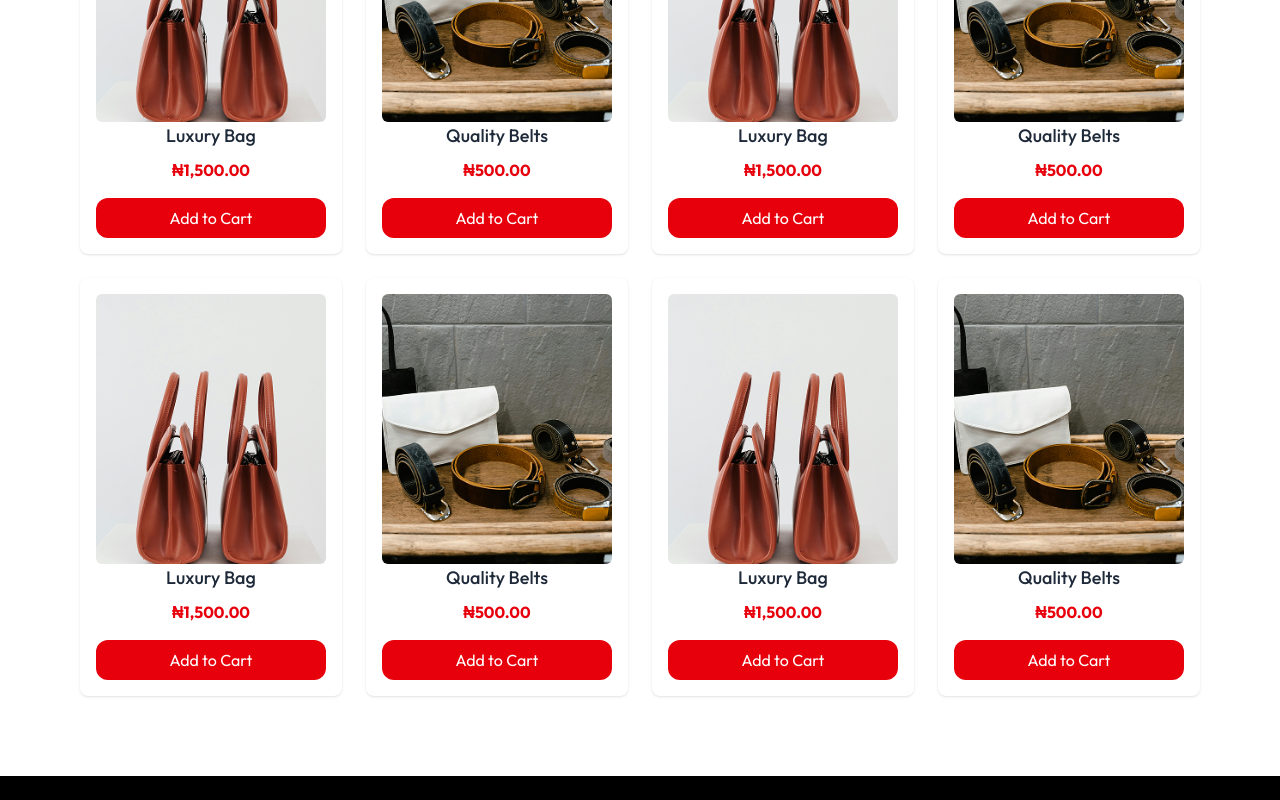
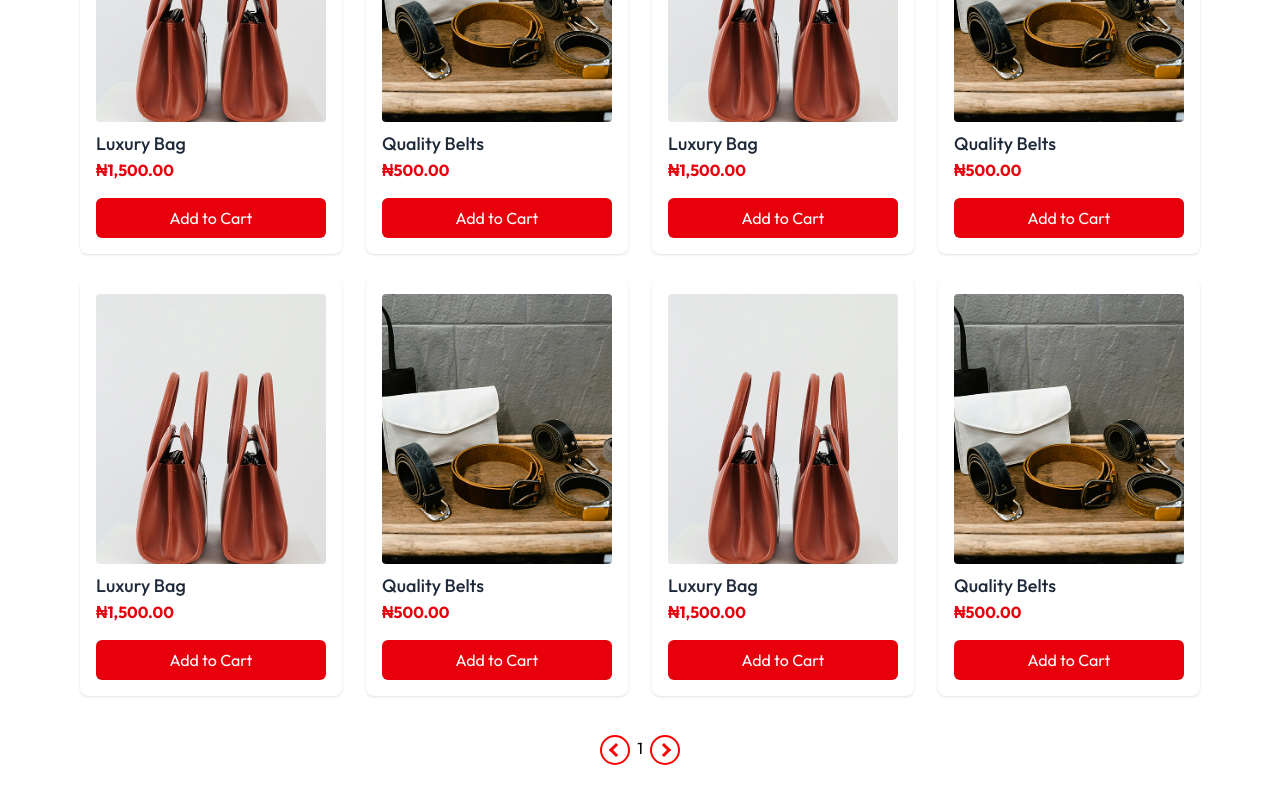
Before and after one commit to DanielGad/Pepsa-User-App, a React (Vite) app: page / in a window 1280 px wide. Shown: the part 820-1620 px from the top of the page. Built offline with nearby package versions, Linux system fonts and the light colour scheme; a web font is replaced by a local one.

Commit message:
Added changes to Review section

```diff
--- a/src/global.css
+++ b/src/global.css
@@ -38,3 +38,48 @@
 .custom-next:hover {
   background-color: rgba(255, 255, 255, 1);
 }
+
+
+
+
+
+/* Custom navigation arrows */
+.custom-prev-home,
+.custom-next-home {
+  width: 30px;
+  height: 30px;
+  border: 2px solid red;
+  border-radius: 50%;
+  display: flex;
+  align-items: center;
+  justify-content: center;
+  cursor: pointer;
+  bottom: -20px;
+  transform: translateY(-50%);
+  position: absolute;
+}
+
+.custom-prev-home::after,
+.custom-next-home::after {
+  content: '';
+  width: 10px;
+  height: 10px;
+  border-top: 3px solid red; /* Arrow color */
+  border-right: 3px solid red; /* Arrow color */
+}
+
+.custom-prev-home::after {
+  transform: rotate(-135deg);
+  margin-right: -2px;
+}
+
+.custom-next-home::after {
+  transform: rotate(45deg);
+  margin-left: -2px;
+}
+
+/* Hover effects */
+.custom-prev-home:hover,
+.custom-next-home:hover {
+  background-color: rgba(255, 255, 255, 1);
+}
--- a/src/pages/Home.tsx
+++ b/src/pages/Home.tsx
@@ -44,28 +44,46 @@ const Home = () => {
       </section>
 
       {/* Products Section */}
-      <section className="w-full mt-12 px-4 lg:px-20 mb-20">
-        <h2 className="text-2xl font-semibold text-gray-800 mb-6">Featured Products</h2>
+      <section className="w-full mt-5 md:mt-12 px-4 lg:px-20 mb-10">
+        <h2 className="text-2xl font-semibold text-gray-800 mb-2 md:mb-6">Featured Products</h2>
 
-        <div className="grid grid-cols-2 md:grid-cols-4 gap-6">
+        <div className="grid grid-cols-2 md:grid-cols-4 gap-4 md:gap-6">
           {Products.slice(0, 8).map((product) => (
-            <div key={product.id} className="bg-white shadow rounded-lg p-4 flex flex-col items-center text-center">
+            <div key={product.id} className="bg-white shadow rounded-lg md:p-4 flex flex-col items-center text-center">
               <Link to={`/product/${product.id}`}>
               <img
                 src={product.image?.[1] || product.image?.[0]}
                 alt={product.name}
-                className="w-60 h-full object-cover rounded-md mb-4"
+                className="w-60 h-full object-cover rounded mb-4"
               />
               </Link>
-              <h3 className="text-lg font-medium text-gray-800">{product.name}</h3>
-              <p className="text-red-600 font-bold mt-2">₦{(product.price ?? 0).toLocaleString(undefined, { minimumFractionDigits: 2, maximumFractionDigits: 2 })}
-              </p>
-              <button className="mt-4 bg-red-600 text-white w-full py-2 rounded-xl hover:bg-red-900 transition transform active:scale-90 cursor-pointer" onClick={() => addToCart(product, selectedVariation, quantity)}>
-                Add to Cart
-              </button>
+              <div className='w-full text-left'>
+                <h3 className="text-lg font-medium text-gray-800 mt-2">{product.name}</h3>
+                <p className="text-red-600 font-bold">₦{(product.price ?? 0).toLocaleString(undefined, { minimumFractionDigits: 2, maximumFractionDigits: 2 })}
+                </p>
+                <button className="mt-4 bg-red-600 text-white w-full py-2 rounded-md hover:bg-red-900 transition transform active:scale-90 cursor-pointer" onClick={() => addToCart(product, selectedVariation, quantity)}>
+                  Add to Cart
+                </button>
+              </div>
             </div>
           ))}
         </div>
+
+        <div className='relative flex justify-center items-center mt-10 md:hidden'>
+          <span className="custom-prev-home absolute left-30 z-10"></span>
+          1
+          <span className="custom-next-home absolute right-30 z-10"></span>
+        </div>
+
+        <div className='hidden md:block'>
+          <div className='relative flex justify-center items-center mt-10'>
+            <span className="custom-prev-home absolute left-130 z-10"></span>
+            1
+            <span className="custom-next-home absolute right-130 z-10"></span>
+          </div>
+        </div>
+
+
       </section>
 
       <Footer />
--- a/src/pages/ProductDetails.tsx
+++ b/src/pages/ProductDetails.tsx
@@ -1,6 +1,6 @@
 import { useParams } from "react-router-dom";
 import products from "../assets/products.json"; // Adjust path as needed
-import { FaRegStar, FaStar, FaStarHalf } from "react-icons/fa";
+import { FaRegStar, FaStar, FaStarHalf, FaChevronDown, FaChevronUp } from "react-icons/fa";
 import { useState } from "react";
 import { Swiper, SwiperSlide } from "swiper/react";
 import { Autoplay, Pagination, Navigation } from "swiper/modules";
@@ -15,8 +15,18 @@ const ProductDetails = () => {
   const { addToCart } = useCart();
   const [quantity, setQuantity] = useState(1);
   const [selectedVariation, setSelectedVariation] = useState(product?.Variation[0]);
+  const [showReviews, setShowReviews] = useState(true);
+  const [visibleCount, setVisibleCount] = useState(3);
 
   if (!product) return <div className="p-10">Product not found</div>;
+
+  const toggleReviews = () => {
+    setShowReviews(!showReviews);
+  };
+
+  const loadMore = () => {
+    setVisibleCount((prev) => prev + 3);
+  };
 
   return (
     <><div className="p-6 md:p-20 grid grid-cols-1 md:grid-cols-2 gap-10 mt-[-50px]">
@@ -28,7 +38,7 @@ const ProductDetails = () => {
             slidesPerView={1}
             loop
             autoplay={{ delay: 4000, disableOnInteraction: false }}
-            className="rounded-2xl"
+            className="rounded-sm"
             navigation={{
               nextEl: '.custom-next',
               prevEl: '.custom-prev',
@@ -39,7 +49,7 @@ const ProductDetails = () => {
                 <img
                   src={img}
                   alt={`About slide ${i + 1}`}
-                  className="w-full h-96 rounded-2xl object-cover" />
+                  className="w-full h-96 rounded-sm object-cover" />
               </SwiperSlide>
             ))}
             <div className="custom-prev absolute left-4 z-10"></div>
@@ -49,9 +59,9 @@ const ProductDetails = () => {
 
         <div className="flex flex-col md:flex-row justify-between">
           <h3 className="text-xl">{product.name}</h3>
-          <h3 className="text-xl"><b>₦{(product.price ?? 0).toLocaleString(undefined, { minimumFractionDigits: 2, maximumFractionDigits: 2 })}
+          <h3 className="text-xl mt-2 md:mt-0"><b>₦{(product.price ?? 0).toLocaleString(undefined, { minimumFractionDigits: 2, maximumFractionDigits: 2 })}
           </b></h3>
-          <p className="">Avaliability: <span className="text-green-500">{product.Avaliability}</span></p>
+          <p className="mt-2 md:mt-0">Avaliability: <span className="text-green-500">{product.Avaliability}</span></p>
         </div>
         <div className="flex items-center text-yellow-500 mt-5">
           {/* Filled stars */}
@@ -111,7 +121,7 @@ const ProductDetails = () => {
           <button onClick={() => setQuantity((q) => q + 1)} className="px-3 py-1 text-red-600 border cursor-pointer border-red-600">+</button>
         </div>
 
-        <div className="flex justify-between space-x-10 py-4">
+        <div className="flex justify-between space-x-10 py-2">
         <button
           className="border px-4 py-4 w-full border-red-600 hover:bg-red-300 text-red-600 mb-4 rounded-md cursor-pointer transition transform active:scale-90"
           onClick={() => addToCart(product, selectedVariation, quantity)}
@@ -131,23 +141,56 @@ const ProductDetails = () => {
 
       </div>
       {/* Reviews */}
-      <div className="mt-5 lg:mx-20 lg:w-full">
-        <h3 className="text-2xl font-semibold mb-3">Reviews</h3>
+      <div className="lg:mx-20 lg:w-full">
+      <div
+        className="flex items-center justify-between cursor-pointer mb-3"
+        onClick={toggleReviews}
+      >
+        <h3 className="text-2xl font-semibold">Reviews</h3>
+        {showReviews ? <FaChevronUp className="text-xl" /> : <FaChevronDown className="text-xl" />}
+      </div>
+
+      {showReviews && (
+        <>
           <div className="mb-3">
-          <input type="text" placeholder="Write a review" className="w-full py-3 pl-3 border border-gray-400" />
+            <input
+              type="text"
+              placeholder="Write a review"
+              className="w-full py-3 pl-3 border border-gray-400"
+            />
           </div>
-        {product.reviews.map((review, index) => (
+
+          {product.reviews.slice(0, visibleCount).map((review, index) => (
             <div key={index} className="py-3 text-sm">
               <div className="flex items-center text-yellow-500 mb-2">
-              {Array(review.rating).fill(0).map((_, i) => <FaStar key={i} className="mr-2 mb-1" />)}
+                {Array(review.rating).fill(0).map((_, i) => (
+                  <FaStar key={i} className="mr-2 mb-1" />
+                ))}
                 <p className="font-bold text-gray-800 text-sm">- {review.title}</p>
               </div>
-
-            <p className="text-gray-600">{review.comment} Lorem ipsum dolor sit amet consectetur adipisicing elit. Molestiae dicta ducimus pariatur aspernatur harum provident sequi aliquid, impedit inventore quod praesentium, voluptas, at voluptatibus ab nesciunt! Nisi autem rerum veritatis. – <span>{review.user}</span></p>
+              <p className="text-gray-600">
+                {review.comment} Lorem ipsum dolor, sit amet consectetur adipisicing elit. Beatae id autem modi voluptate sit magnam enim ipsum maxime assumenda veniam corporis excepturi voluptas inventore unde est, natus commodi praesentium. Explicabo. – <span>{review.user}</span>
+              </p>
             </div>
           ))}
+
+          {visibleCount < product.reviews.length && (
+            <div className="text-center mt-4">
+              <button
+                onClick={loadMore}
+                className="text-red-600 cursor-pointer text-md hover:underline"
+              >
+                See more reviews
+              </button>
             </div>
-    </div><Footer /></>
+          )}
+        </>
+      )}
+    </div>
+    </div>
+
+    <Footer />
+    </>
   );
 };
 
```
Lines whose indentation alone changed are shown as unchanged.
